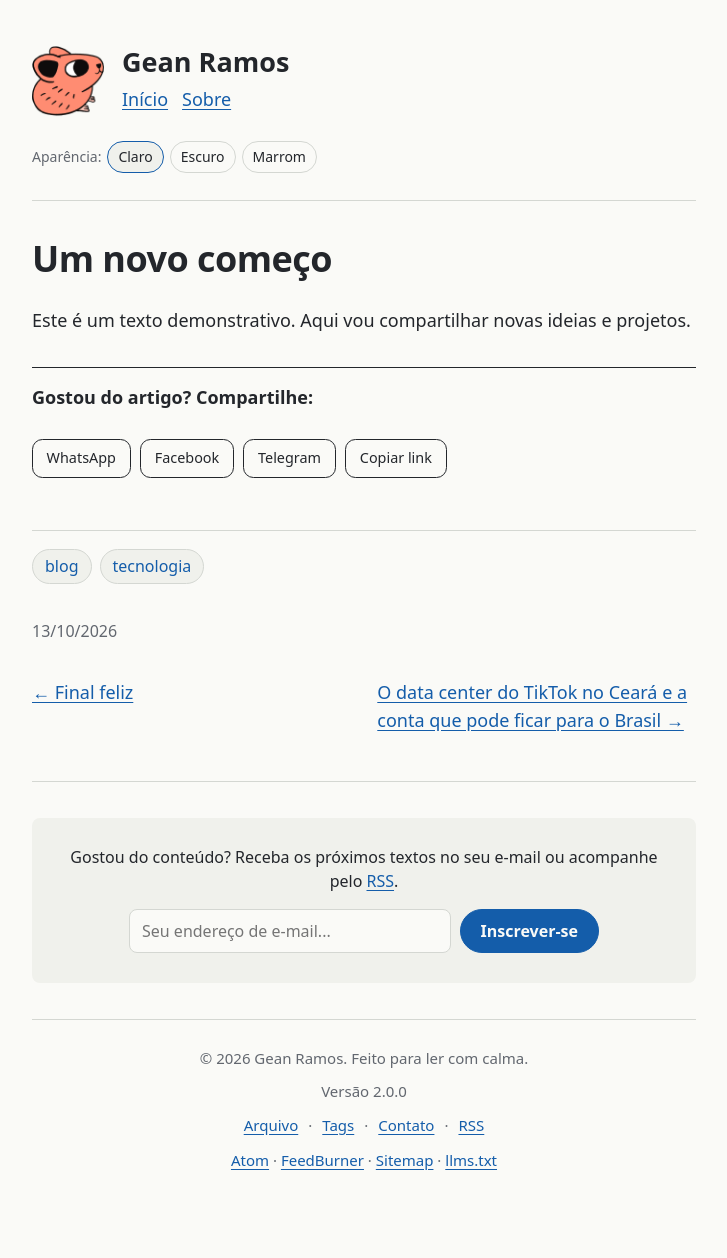
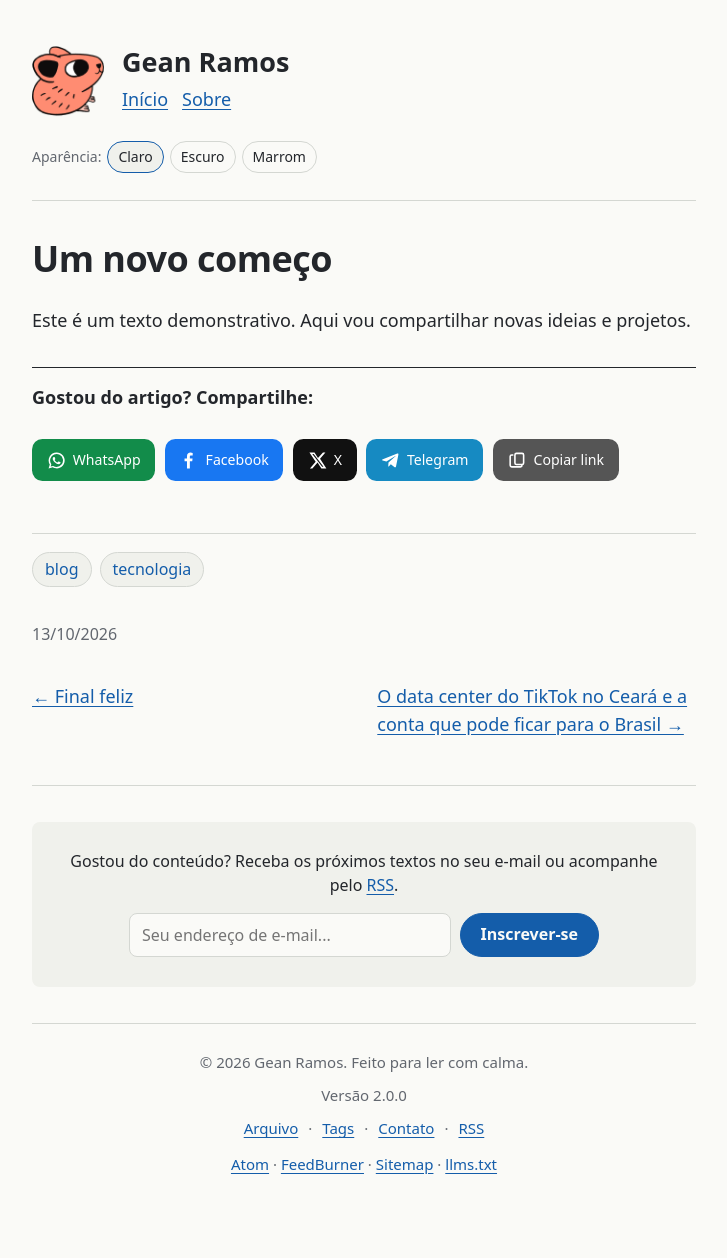
Before and after one commit to geanramoscom/geanramoscom.github.io, a Jekyll site: the page built from _posts/2026-10-13-um-novo-comeco.md, in a window 1280 px wide. Shown: the whole page, without its empty margins (276-1003 px from the left). Built offline with Jekyll 4.4.1, drawn with Linux system fonts in a browser that asks for light colours; nearby versions of some CDN libraries; some web fonts are replaced.

Commit message:
feat: branded social icons and native share action

```diff
--- a/_includes/share-buttons.html
+++ b/_includes/share-buttons.html
@@ -3,10 +3,12 @@
 <section class="post-share" aria-label="Compartilhar este artigo">
   <p class="post-share-label">Gostou do artigo? Compartilhe:</p>
   <div class="post-share-links">
-    <a href="https://api.whatsapp.com/send?text={{ share_title | append: ' ' | append: share_url | url_encode }}" target="_blank" rel="noopener noreferrer" aria-label="Compartilhar pelo WhatsApp">WhatsApp</a>
-    <a href="https://www.facebook.com/sharer/sharer.php?u={{ share_url | url_encode }}" target="_blank" rel="noopener noreferrer" aria-label="Compartilhar no Facebook">Facebook</a>
-    <a href="https://t.me/share/url?url={{ share_url | url_encode }}&text={{ share_title | url_encode }}" target="_blank" rel="noopener noreferrer" aria-label="Compartilhar no Telegram">Telegram</a>
-    <button class="post-share-copy" type="button" data-share-url="{{ share_url | escape }}">Copiar link</button>
+    <a class="share-whatsapp" href="https://api.whatsapp.com/send?text={{ share_title | append: ' ' | append: share_url | url_encode }}" target="_blank" rel="noopener noreferrer" aria-label="Compartilhar pelo WhatsApp"><svg viewBox="0 0 24 24" aria-hidden="true"><path d="M12.04 2a9.9 9.9 0 0 0-8.5 15L2 22l5.15-1.49A9.98 9.98 0 1 0 12.04 2Zm0 18.1a8.1 8.1 0 0 1-4.13-1.13l-.3-.18-3.05.88.91-2.97-.2-.31A8.12 8.12 0 1 1 12.04 20.1Zm4.46-6.07c-.24-.12-1.44-.71-1.66-.79-.22-.08-.38-.12-.54.12-.16.24-.62.79-.76.95-.14.16-.28.18-.52.06-.24-.12-1.01-.37-1.93-1.18-.71-.63-1.19-1.41-1.33-1.65-.14-.24-.02-.37.1-.49l.36-.42c.12-.14.16-.24.24-.4.08-.16.04-.3-.02-.42-.06-.12-.54-1.3-.74-1.78-.2-.47-.4-.4-.54-.41h-.46c-.16 0-.42.06-.64.3-.22.24-.84.82-.84 2s.86 2.33.98 2.49c.12.16 1.69 2.59 4.1 3.63.57.25 1.02.4 1.37.51.58.18 1.11.15 1.53.09.47-.07 1.44-.59 1.64-1.16.2-.57.2-1.06.14-1.16-.06-.1-.22-.16-.46-.28Z"/></svg><span>WhatsApp</span></a>
+    <a class="share-facebook" href="https://www.facebook.com/sharer/sharer.php?u={{ share_url | url_encode }}" target="_blank" rel="noopener noreferrer" aria-label="Compartilhar no Facebook"><svg viewBox="0 0 24 24" aria-hidden="true"><path d="M13.7 22v-9h3l.45-3.5H13.7V7.27c0-1.01.28-1.7 1.74-1.7h1.85V2.44A24.7 24.7 0 0 0 14.6 2c-2.68 0-4.51 1.64-4.51 4.64V9.5H7v3.5h3.09v9h3.61Z"/></svg><span>Facebook</span></a>
+    <a class="share-x" href="https://twitter.com/intent/tweet?text={{ share_title | url_encode }}&url={{ share_url | url_encode }}" target="_blank" rel="noopener noreferrer" aria-label="Compartilhar no X"><svg viewBox="0 0 24 24" aria-hidden="true"><path d="M18.9 2H22l-6.78 7.75L23.2 22h-6.25l-4.9-7.43L5.55 22H2.42l7.25-8.28L1.8 2h6.4l4.43 6.76L18.9 2Zm-1.1 18h1.72L7.25 3.9H5.4L17.8 20Z"/></svg><span>X</span></a>
+    <a class="share-telegram" href="https://t.me/share/url?url={{ share_url | url_encode }}&text={{ share_title | url_encode }}" target="_blank" rel="noopener noreferrer" aria-label="Compartilhar no Telegram"><svg viewBox="0 0 24 24" aria-hidden="true"><path d="M21.94 4.66c.27-1.21-.45-1.68-1.34-1.35L2.35 10.35c-1.25.49-1.23 1.2-.22 1.52l4.68 1.46L17.65 6.5c.51-.31.98-.14.6.2L9.46 14.6l-.33 4.99c.49 0 .7-.22.96-.48l2.31-2.25 4.81 3.55c.89.49 1.53.24 1.75-.83l2.98-14.92Z"/></svg><span>Telegram</span></a>
+    <button class="share-native" type="button" data-share-url="{{ share_url | escape }}" data-share-title="{{ share_title | escape }}" aria-label="Abrir opções de compartilhamento do dispositivo" hidden><svg viewBox="0 0 24 24" aria-hidden="true"><circle cx="18" cy="5" r="3"/><circle cx="5" cy="12" r="3"/><circle cx="18" cy="19" r="3"/><path d="m7.5 10.7 7.8-4.3M7.5 13.3l7.8 4.3" stroke="currentColor" stroke-width="2" fill="none"/></svg><span>Compartilhar</span></button>
+    <button class="post-share-copy" type="button" data-share-url="{{ share_url | escape }}" aria-label="Copiar link do artigo"><svg viewBox="0 0 24 24" aria-hidden="true"><path d="M8 4H6a3 3 0 0 0-3 3v11a3 3 0 0 0 3 3h11a3 3 0 0 0 3-3v-2h-2v2a1 1 0 0 1-1 1H6a1 1 0 0 1-1-1V7a1 1 0 0 1 1-1h2V4Zm4-2a3 3 0 0 0-3 3v10a3 3 0 0 0 3 3h7a3 3 0 0 0 3-3V5a3 3 0 0 0-3-3h-7Zm0 2h7a1 1 0 0 1 1 1v10a1 1 0 0 1-1 1h-7a1 1 0 0 1-1-1V5a1 1 0 0 1 1-1Z"/></svg><span>Copiar link</span></button>
   </div>
   <span class="post-share-feedback" role="status" aria-live="polite"></span>
 </section>
@@ -14,21 +16,29 @@
 .post-share{margin:2rem 0 1rem;padding:1rem 0;border-top:1px solid currentColor}
 .post-share-label{font-weight:600;margin:0 0 .75rem}
 .post-share-links{display:flex;flex-wrap:wrap;gap:.6rem}
-.post-share-links a,.post-share-links button{display:inline-flex;align-items:center;justify-content:center;padding:.55rem .85rem;border:1px solid currentColor;border-radius:.65rem;color:inherit;background:transparent;font:inherit;font-size:.9rem;line-height:1.3;text-decoration:none;cursor:pointer}
-.post-share-links a:hover,.post-share-links button:hover{background:color-mix(in srgb,currentColor 9%,transparent)}
+.post-share-links a,.post-share-links button{display:inline-flex;gap:.45rem;align-items:center;justify-content:center;min-height:42px;padding:.55rem .85rem;border:1px solid transparent;border-radius:.65rem;color:#fff;background:#444;font:inherit;font-size:.88rem;line-height:1.3;text-decoration:none;cursor:pointer}
+.post-share-links svg{width:19px;height:19px;fill:currentColor;flex:none}
+.post-share-links .share-whatsapp{background:#128c4a}.post-share-links .share-facebook{background:#1877f2}.post-share-links .share-x{background:#111}.post-share-links .share-telegram{background:#168ac2}
+.post-share-links .share-native,.post-share-links .post-share-copy{background:#555}
+.post-share-links a:hover,.post-share-links button:hover{filter:brightness(1.12)}
 .post-share-links a:focus-visible,.post-share-links button:focus-visible{outline:2px solid currentColor;outline-offset:3px}
 .post-share-feedback{display:block;min-height:1.2em;margin-top:.3rem;font-size:.8rem}
 </style>
 <script>
-document.addEventListener('click',async function(event){
-  var button=event.target.closest('.post-share-copy');
-  if(!button)return;
-  var feedback=button.closest('.post-share').querySelector('.post-share-feedback');
-  try{
-    await navigator.clipboard.writeText(button.dataset.shareUrl);
-    feedback.textContent='Link copiado!';
-  }catch(e){
-    feedback.textContent='Não foi possível copiar automaticamente. Copie o endereço da página.';
-  }
-});
+(function(){
+  var nativeButton=document.querySelector('.post-share .share-native');
+  if(nativeButton&&typeof navigator.share==='function')nativeButton.hidden=false;
+  document.addEventListener('click',async function(event){
+    var button=event.target.closest('.post-share-copy,.share-native');
+    if(!button)return;
+    var feedback=button.closest('.post-share').querySelector('.post-share-feedback');
+    if(button.classList.contains('share-native')){
+      try{await navigator.share({title:button.dataset.shareTitle,url:button.dataset.shareUrl});feedback.textContent='';}
+      catch(e){if(e.name!=='AbortError')feedback.textContent='Não foi possível abrir o compartilhamento.';}
+      return;
+    }
+    try{await navigator.clipboard.writeText(button.dataset.shareUrl);feedback.textContent='Link copiado!';}
+    catch(e){feedback.textContent='Não foi possível copiar automaticamente. Copie o endereço da página.';}
+  });
+})();
 </script>
```
